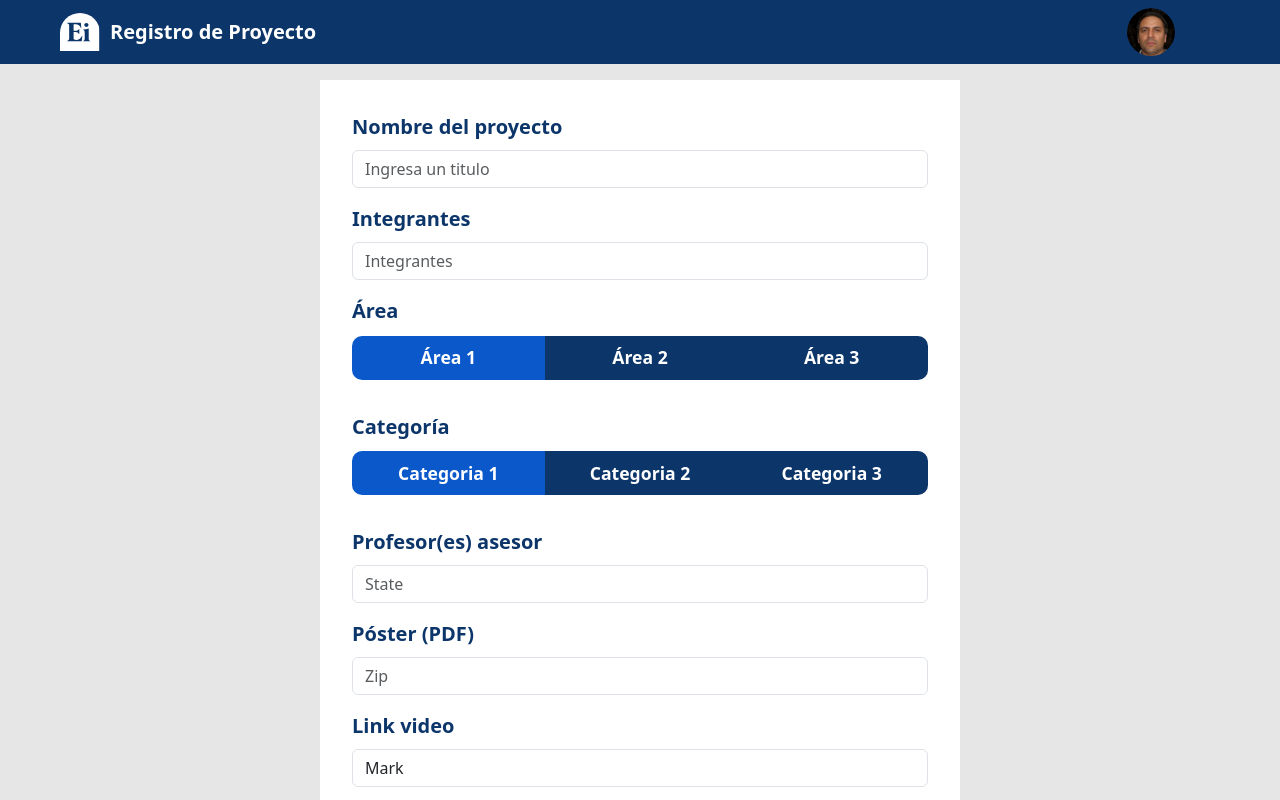
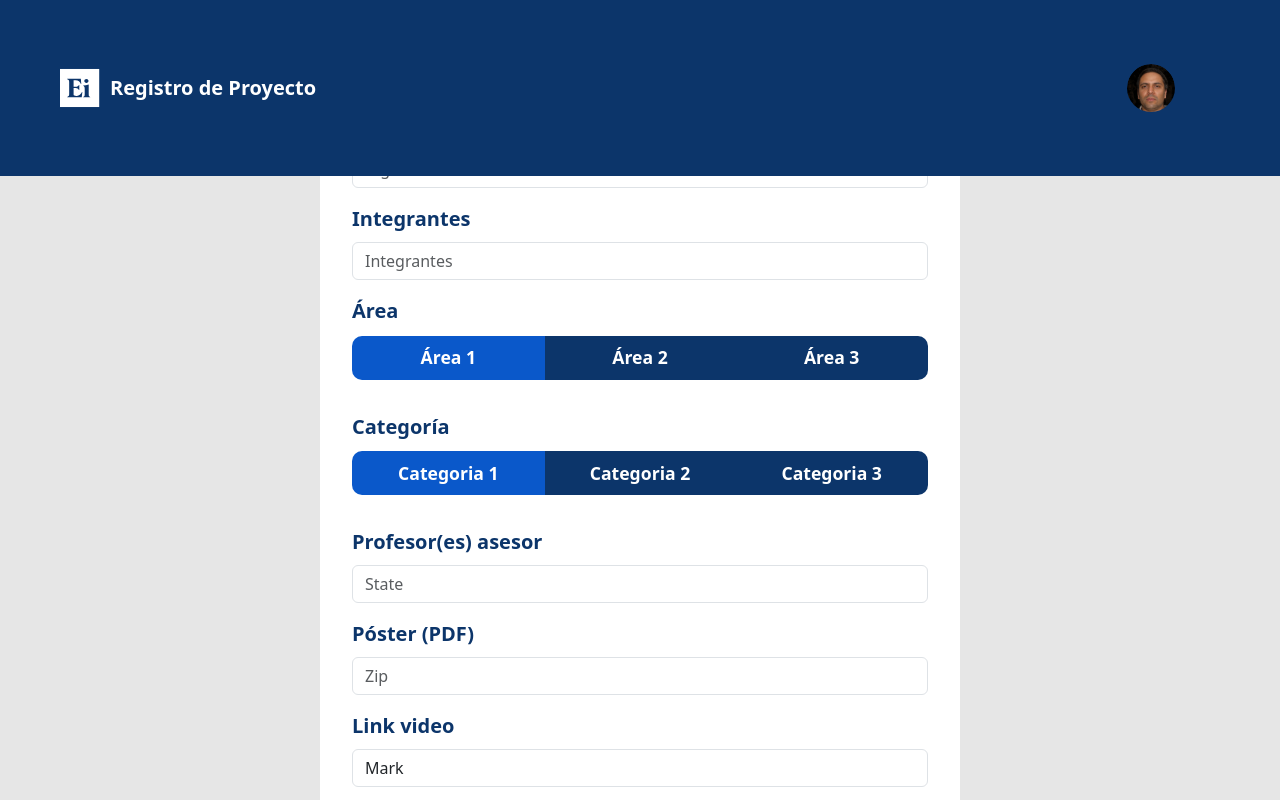
Before and after one commit to GerryDH2807/FrontEnd-ExpoIngenierias, a React (Create React App) app: page /inicio in a window 1280 px wide. Shown: the top 800 px of the page. Built offline with nearby package versions, Linux system fonts and the light colour scheme.

Commit message:
Update Page.css

```diff
--- a/src/Page.css
+++ b/src/Page.css
@@ -5,8 +5,13 @@ body{
 }
 
 .ExpoIngLog{
-    width: 40px;
-    height: auto;
+    width: 40px
+}
+
+.ExpoIngLog2{
+
+    cursor: pointer;
+
 }
 
 .textm{
```
